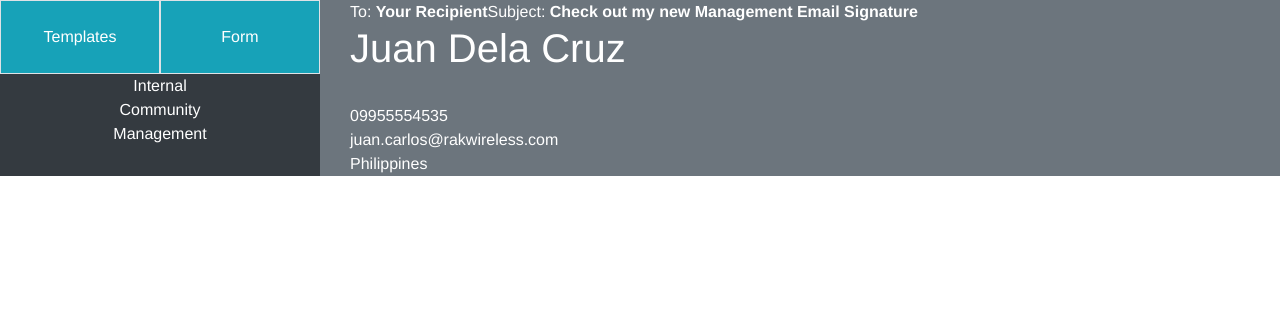
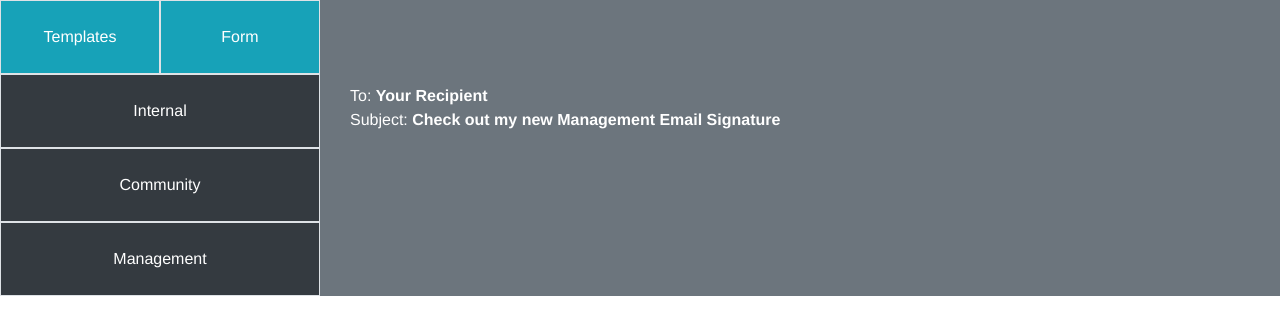
Before and after one commit to cniplo05/email-signature-generator-web-app, a Vue app: page / in a window 1280 px wide. Shown: the top 334 px of the page. Built offline with nearby package versions, Linux system fonts and the light colour scheme.

Commit message:
mod: update templates

```diff
--- a/src/App.vue
+++ b/src/App.vue
@@ -1,5 +1,5 @@
 <template>
-  <div id="app" class="container-fluid m-0">
+  <div id="app" class="container-fluid m-0" style="height: 900px;">
     <router-view/>
   </div>
 </template>
--- a/src/components/_core/html/_fragments/Tab.vue
+++ b/src/components/_core/html/_fragments/Tab.vue
@@ -1,5 +1,7 @@
 <template>
-    <div v-show="isActive"><slot></slot></div>
+    <div v-show="isActive">
+        <slot></slot>
+    </div>
 </template>
 
 <script>
--- a/src/components/_core/html/body/PreviewPanel.vue
+++ b/src/components/_core/html/body/PreviewPanel.vue
@@ -26,7 +26,7 @@ export default {
         Management
     },
     computed: {
-        ...mapGetters(["currentTemplate"])
+        ...mapGetters(["currentTemplate" ])
     }
 }
 </script>
--- a/src/components/_core/html/body/SidePanel.vue
+++ b/src/components/_core/html/body/SidePanel.vue
@@ -1,11 +1,23 @@
 <template>
-    <div class="row">
+    <div class="row align-self-center align-items-center">
         <div class="col-lg-12">
             <Tabs>
                 <Tab name="Templates" :selected="true">
-                    <a class="text-white" href="javascript:void(0)" @click="onSwitch(1)">Internal</a><br>
-                    <a class="text-white" href="javascript:void(0)" @click="onSwitch(2)">Community</a><br>
-                    <a class="text-white" href="javascript:void(0)" @click="onSwitch(3)">Management</a><br>
+                    <div class="row">
+                        <div class="col-12 p-4 border">
+                            <a class="text-white" href="javascript:void(0)" @click="onSwitch(1)">Internal</a>
+                        </div>
+                    </div>
+                    <div class="row">
+                        <div class="col-12 p-4 border">
+                            <a class="text-white" href="javascript:void(0)" @click="onSwitch(2)">Community</a>
+                        </div>
+                    </div>
+                    <div class="row">
+                        <div class="col-12 p-4 border">
+                            <a class="text-white" href="javascript:void(0)" @click="onSwitch(3)">Management</a>
+                        </div>
+                    </div>
                 </Tab>
 
                 <Tab name="Form">
--- a/src/components/_core/templates/forms/001/main.vue
+++ b/src/components/_core/templates/forms/001/main.vue
@@ -5,6 +5,32 @@
                 <div class="text-center">
                     <span><strong>Fill out for new Internal Email Signature</strong></span>
                 </div>
+            </div>
+        </div>
+        <div class="row">
+            <div class="col">
+                <form>
+                    <div class="form-group">
+                        <label for="formGroupFirstName">First Name</label>
+                        <input type="text" class="form-control" id="formGroupFirstName" placeholder="Juan">
+                    </div>
+                    <div class="form-group">
+                        <label for="formGroupLastName">Last Name</label>
+                        <input type="text" class="form-control" id="formGroupLastName" placeholder="Dela Cruz">
+                    </div>
+                    <div class="form-group">
+                        <label for="formGroupEmail">Email</label>
+                        <input type="text" class="form-control" id="formGroupEmail" placeholder="juandelacruz@example.com">
+                    </div>
+                    <div class="form-group">
+                        <label for="formGroupContactNumber">Contact Number</label>
+                        <input type="text" class="form-control" id="formGroupContactNumber" placeholder="+63 995 555 4535">
+                    </div>
+                    <div class="form-group">
+                        <label for="formGroupAddress">Address</label>
+                        <input type="text" class="form-control" id="formGroupAddress" placeholder="Philippines">
+                    </div>
+                </form>
             </div>
         </div>
     </div>
--- a/src/components/_core/templates/forms/002/main.vue
+++ b/src/components/_core/templates/forms/002/main.vue
@@ -7,11 +7,37 @@
                 </div>
             </div>
         </div>
+        <div class="row">
+            <div class="col">
+                <form>
+                    <div class="form-group">
+                        <label for="formGroupFirstName">First Name</label>
+                        <input type="text" class="form-control" id="formGroupFirstName" placeholder="Juan">
+                    </div>
+                    <div class="form-group">
+                        <label for="formGroupLastName">Last Name</label>
+                        <input type="text" class="form-control" id="formGroupLastName" placeholder="Dela Cruz">
+                    </div>
+                    <div class="form-group">
+                        <label for="formGroupEmail">Email</label>
+                        <input type="text" class="form-control" id="formGroupEmail" placeholder="juandelacruz@example.com">
+                    </div>
+                    <div class="form-group">
+                        <label for="formGroupContactNumber">Contact Number</label>
+                        <input type="text" class="form-control" id="formGroupContactNumber" placeholder="+63 995 555 4535">
+                    </div>
+                    <div class="form-group">
+                        <label for="formGroupAddress">Address</label>
+                        <input type="text" class="form-control" id="formGroupAddress" placeholder="Philippines">
+                    </div>
+                </form>
+            </div>
+        </div>
     </div>
 </template>
 
 <script>
 export default {
-    name: "Community"
+    name: "Internal"
 }
 </script>
--- a/src/components/_core/templates/forms/003/main.vue
+++ b/src/components/_core/templates/forms/003/main.vue
@@ -7,11 +7,37 @@
                 </div>
             </div>
         </div>
+        <div class="row">
+            <div class="col">
+                <form>
+                    <div class="form-group">
+                        <label for="formGroupFirstName">First Name</label>
+                        <input type="text" class="form-control" id="formGroupFirstName" placeholder="Juan">
+                    </div>
+                    <div class="form-group">
+                        <label for="formGroupLastName">Last Name</label>
+                        <input type="text" class="form-control" id="formGroupLastName" placeholder="Dela Cruz">
+                    </div>
+                    <div class="form-group">
+                        <label for="formGroupEmail">Email</label>
+                        <input type="text" class="form-control" id="formGroupEmail" placeholder="juandelacruz@example.com">
+                    </div>
+                    <div class="form-group">
+                        <label for="formGroupContactNumber">Contact Number</label>
+                        <input type="text" class="form-control" id="formGroupContactNumber" placeholder="+63 995 555 4535">
+                    </div>
+                    <div class="form-group">
+                        <label for="formGroupAddress">Address</label>
+                        <input type="text" class="form-control" id="formGroupAddress" placeholder="Philippines">
+                    </div>
+                </form>
+            </div>
+        </div>
     </div>
 </template>
 
 <script>
 export default {
-    name: "Management"
+    name: "Internal"
 }
 </script>
--- a/src/components/_core/templates/previews/001/main.vue
+++ b/src/components/_core/templates/previews/001/main.vue
@@ -3,7 +3,7 @@
         <div class="row">
             <div class="col bg-dark-dark">
                 <div class="text-left">
-                    <span>To: <strong>Your Recipient</strong> </span>
+                    <span>To: <strong>Your Recipient</strong></span><br>
                     <span>Subject: <strong>Check out my new Internal Email Signature</strong></span>
                 </div>
             </div>
@@ -11,10 +11,10 @@
         <div class="row">
             <div class="col">
                 <div class="text-left">
-                    <h1>Juan Dela Cruz</h1><br>
-                    <span>09955554535</span><br>
-                    <span>juan.carlos@rakwireless.com</span><br>
-                    <span>Philippines</span>
+                    <h1>{{ first_name }} {{ last_name }}</h1><br>
+                    <span>{{ contact_number }}</span><br>
+                    <span>{{ email}}</span><br>
+                    <span>{{ address}}</span>
                 </div>
             </div>
         </div>
--- a/src/components/_core/templates/previews/002/main.vue
+++ b/src/components/_core/templates/previews/002/main.vue
@@ -3,7 +3,7 @@
         <div class="row">
             <div class="col bg-dark-dark">
                 <div class="text-left">
-                    <span>To: <strong>Your Recipient</strong> </span>
+                    <span>To: <strong>Your Recipient</strong> </span><br>
                     <span>Subject: <strong>Check out my new Community Email Signature</strong></span>
                 </div>
             </div>
@@ -11,10 +11,10 @@
         <div class="row">
             <div class="col">
                 <div class="text-left">
-                    <h1>Juan Dela Cruz</h1><br>
-                    <span>09955554535</span><br>
-                    <span>juan.carlos@rakwireless.com</span><br>
-                    <span>Philippines</span>
+                    <h1>{{ first_name }} {{ last_name }}</h1><br>
+                    <span>{{ contact_number }}</span><br>
+                    <span>{{ email}}</span><br>
+                    <span>{{ address}}</span>
                 </div>
             </div>
         </div>
--- a/src/components/_core/templates/previews/003/main.vue
+++ b/src/components/_core/templates/previews/003/main.vue
@@ -3,7 +3,7 @@
         <div class="row">
             <div class="col bg-dark-dark">
                 <div class="text-left">
-                    <span>To: <strong>Your Recipient</strong> </span>
+                    <span>To: <strong>Your Recipient</strong> </span><br>
                     <span>Subject: <strong>Check out my new Management Email Signature</strong></span>
                 </div>
             </div>
@@ -11,10 +11,10 @@
         <div class="row">
             <div class="col">
                 <div class="text-left">
-                    <h1>Juan Dela Cruz</h1><br>
-                    <span>09955554535</span><br>
-                    <span>juan.carlos@rakwireless.com</span><br>
-                    <span>Philippines</span>
+                    <h1>{{ first_name }} {{ last_name }}</h1><br>
+                    <span>{{ contact_number }}</span><br>
+                    <span>{{ email}}</span><br>
+                    <span>{{ address}}</span>
                 </div>
             </div>
         </div>
--- a/src/views/Main.vue
+++ b/src/views/Main.vue
@@ -1,13 +1,11 @@
 <template>
     <section>
-        <div>
-            <div class="row">
-                <div class="col-lg-3 bg-dark text-white">
-                    <SidePanel/>
-                </div>
-                <div class="col-lg-9 bg-secondary text-white">
-                    <PreviewPanel/>
-                </div>
+        <div class="row bg-secondary">
+            <div class="col-lg-3 bg-dark text-white">
+                <SidePanel/>
+            </div>
+            <div class="col-lg-9 text-white align-self-center">
+                <PreviewPanel/>
             </div>
         </div>
     </section>
```
